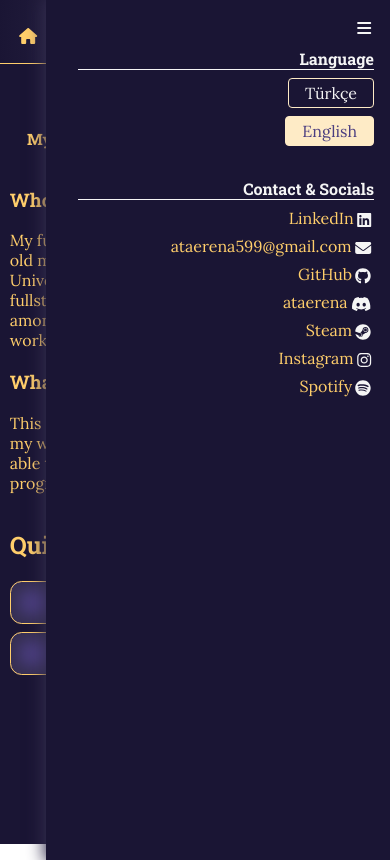
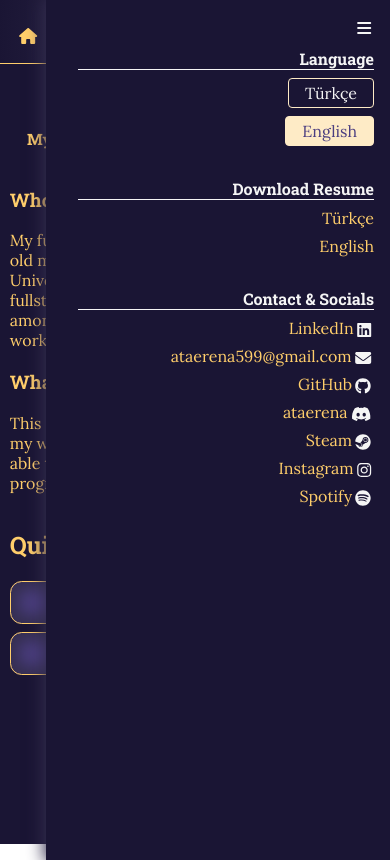
Before and after one commit to ataerena/portfolio, a React (Create React App) app: page / in a window 390 px wide. Both pictures are taken after a click on the element 363 px from the left and 31 px from the top of the page. Built offline with nearby package versions, Linux system fonts and the light colour scheme; a web font is replaced by a local one.

Commit message:
add 'download resume' to mobile view

```diff
--- a/src/components/MobileNavbar.tsx
+++ b/src/components/MobileNavbar.tsx
@@ -46,6 +46,18 @@ const MobileNavbar: React.FC = () => {
                     <div onClick={() => setLanguage("en")} className={`menu-item ${language === "en" ? "selected-language" : null}`}>
                         English
                     </div>
+                </div>
+
+                <div className="menu-group">
+                    <h4>
+                        {t('navbar.download_cv')}
+                    </h4>
+                    <a style={{paddingTop: ".5em"}} href="/portfolio/files/Ata_TR.pdf" download="Ozgecmis_AtaErenArslan.pdf" tabIndex={0}>
+                        Türkçe
+                    </a>
+                    <a style={{paddingTop: ".5em"}} href="/portfolio/files/Ata_EN.pdf" download="Resume_AtaErenArslan.pdf" tabIndex={0}>
+                        English
+                    </a>
                 </div>
 
                 <div className="menu-group">
```
